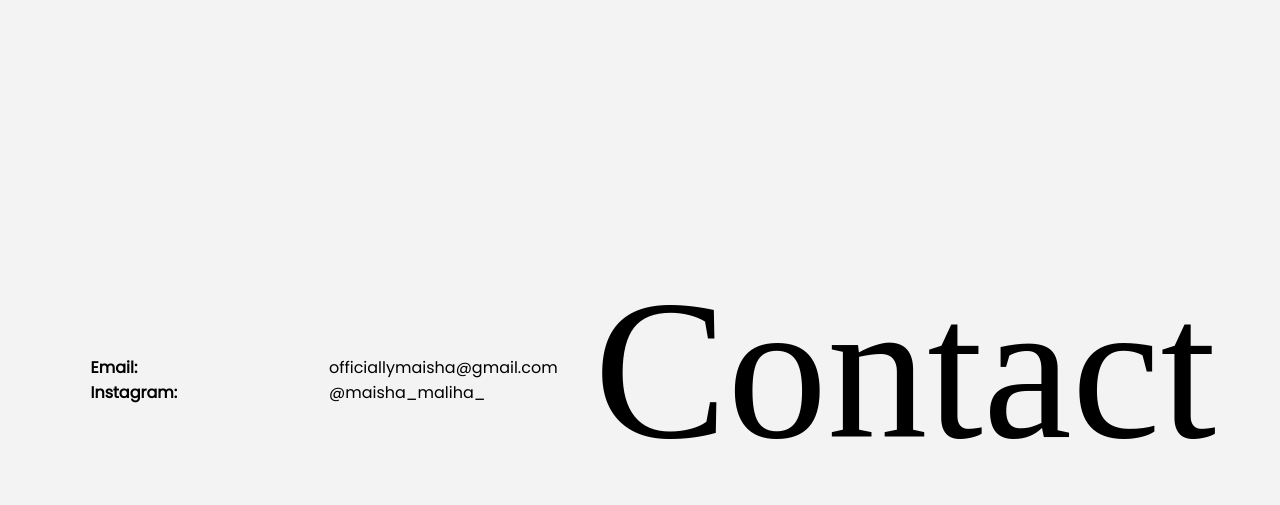
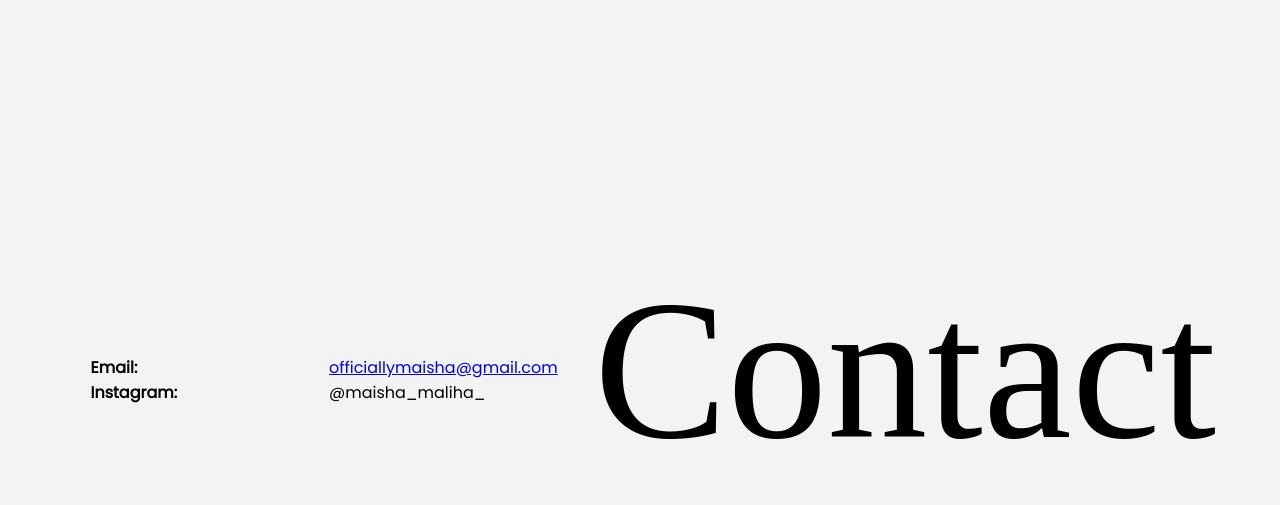
Before and after one commit to maisha-maliha/maisha, a plain HTML site: page index.html in a window 1280 px wide. Shown: the part 3084-3589 px from the top of the page. Drawn offline with Linux system fonts and the light colour scheme; a script that the page names is missing; a web font is replaced by a local one.

Commit message:
Update index.html

```diff
--- a/index.html
+++ b/index.html
@@ -79,7 +79,7 @@
         <div class="cont">
             <div class="con">
             <b>Email:</b>
-            <p>officiallymaisha@gmail.com</p>
+            <p><a href="mailto:officiallymaisha@gmail.com">officiallymaisha@gmail.com</a></p>
             <b>Instagram:</b>
             <p>@maisha_maliha_</p>
             </div>
```
